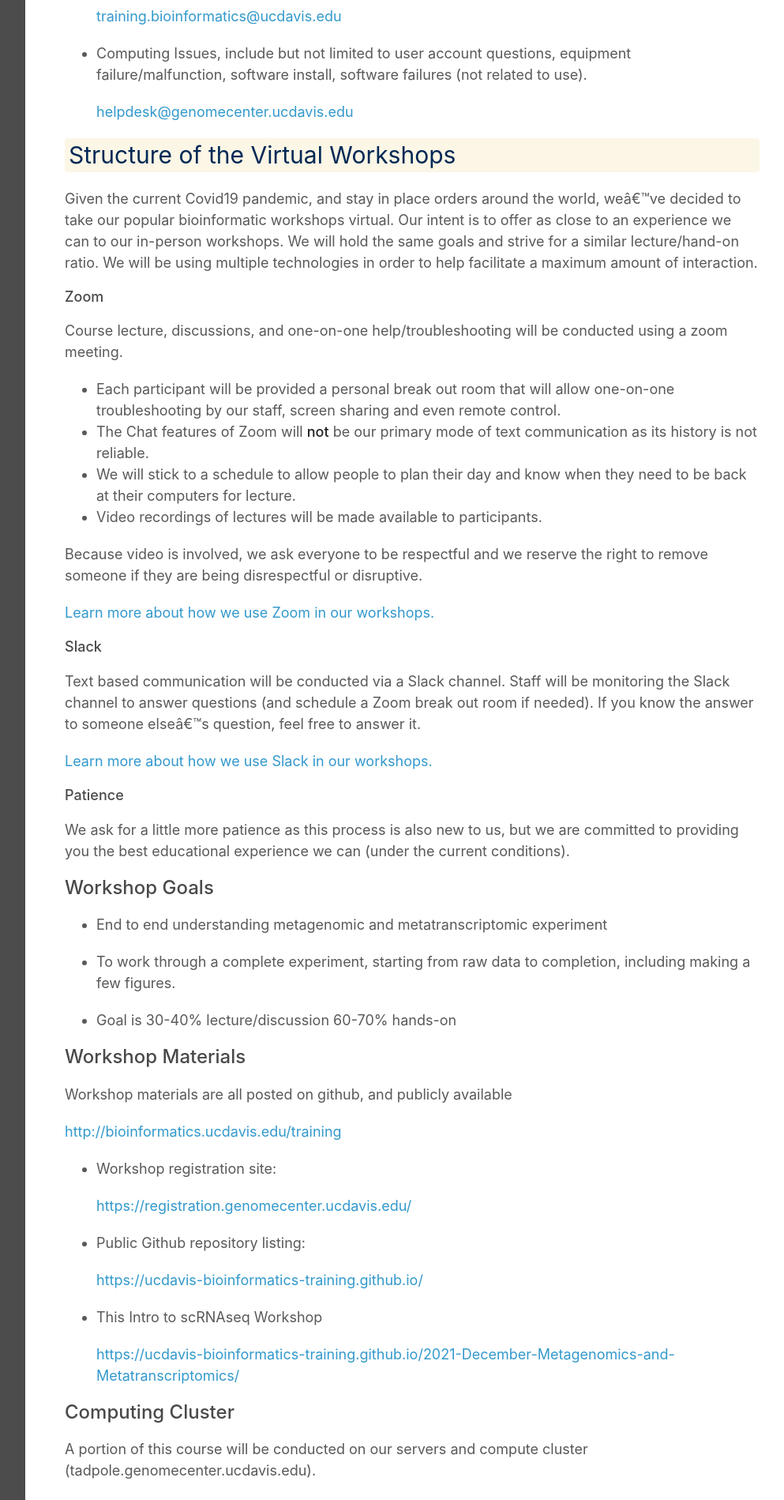
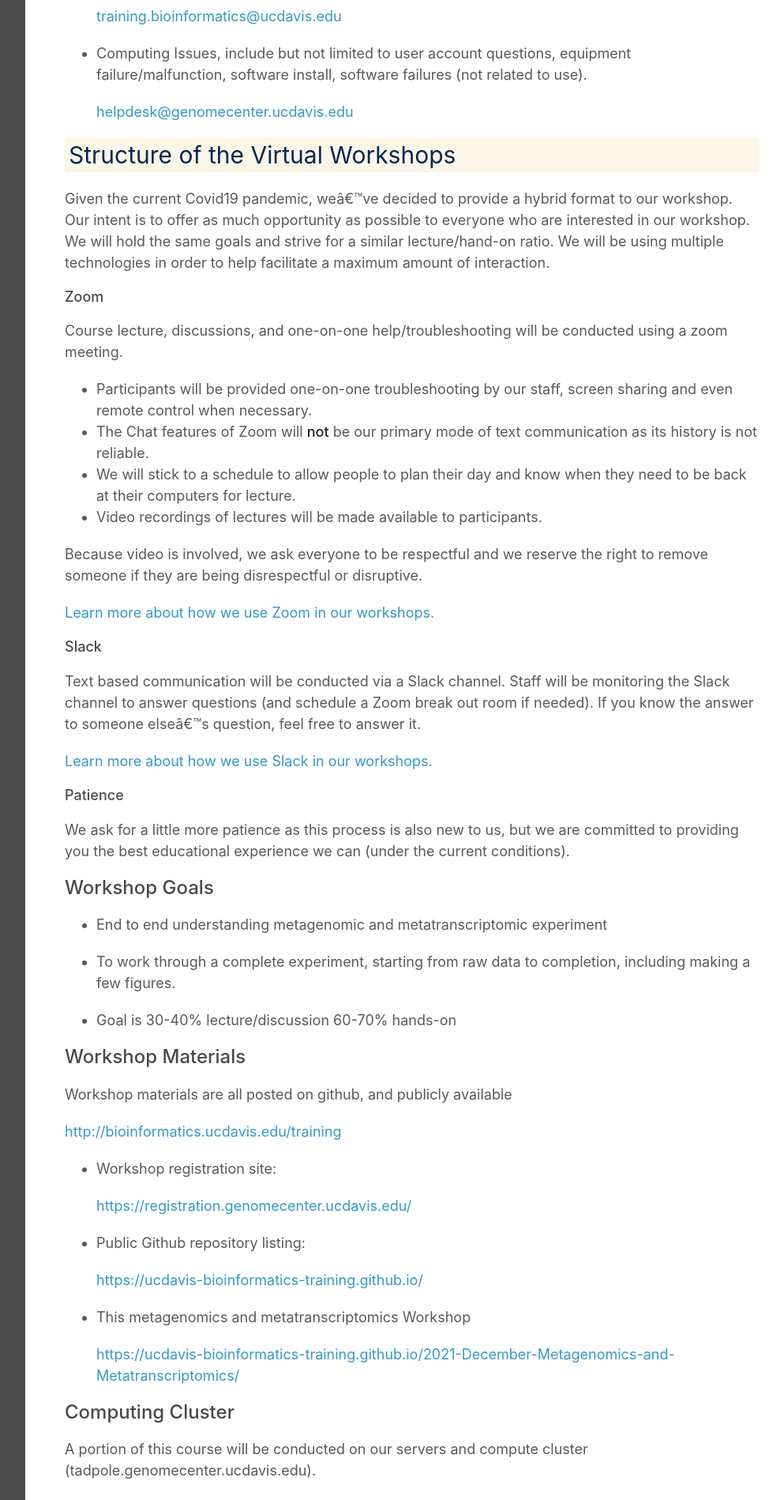
Before and after one commit to ucdavis-bioinformatics-training/2021-December-Metagenomics-and-Metatranscriptomics, a Jekyll site: the page built from base/welcome.md, in a window 1280 px wide. Shown: the part 1907-3806 px from the top of the page at 79% size, without its empty margins (268-1261 px from the left). Built offline with Jekyll 4.4.1, drawn with Linux system fonts in a browser that asks for light colours; our own code applies the rules of GitHub Pages for plain Markdown files.

Commit message:
mod base

```diff
--- a/base/welcome.md
+++ b/base/welcome.md
@@ -26,13 +26,13 @@ Our team offers custom bioinformatics services to academic and private organizat
 
 ## Structure of the Virtual Workshops
 
-Given the current Covid19 pandemic, and stay in place orders around the world, we've decided to take our popular bioinformatic workshops virtual. Our intent is to offer as close to an experience we can to our in-person workshops. We will hold the same goals and strive for a similar lecture/hand-on ratio. We will be using multiple technologies in order to help facilitate a maximum amount of interaction.
+Given the current Covid19 pandemic, we've decided to provide a hybrid format to our workshop. Our intent is to offer as much opportunity as possible to everyone who are interested in our workshop. We will hold the same goals and strive for a similar lecture/hand-on ratio. We will be using multiple technologies in order to help facilitate a maximum amount of interaction.
 
 #### Zoom
 
 Course lecture, discussions, and one-on-one help/troubleshooting will be conducted using a zoom meeting.
 
-  * Each participant will be provided a personal break out room that will allow one-on-one troubleshooting by our staff, screen sharing and even remote control.
+  * Participants will be provided one-on-one troubleshooting by our staff, screen sharing and even remote control when necessary.
   * The Chat features of Zoom will **not** be our primary mode of text communication as its history is not reliable.
   * We will stick to a schedule to allow people to plan their day and know when they need to be back at their computers for lecture.
   * Video recordings of lectures will be made available to participants.
@@ -74,7 +74,7 @@ Workshop materials are all posted on github, and publicly available
    [https://ucdavis-bioinformatics-training.github.io/](https://ucdavis-bioinformatics-training.github.io/)
 
 
-* This Intro to scRNAseq Workshop
+* This metagenomics and metatranscriptomics Workshop
 
    [https://ucdavis-bioinformatics-training.github.io/2021-December-Metagenomics-and-Metatranscriptomics/](https://ucdavis-bioinformatics-training.github.io/2021-December-Metagenomics-and-Metatranscriptomics/)
 
```
